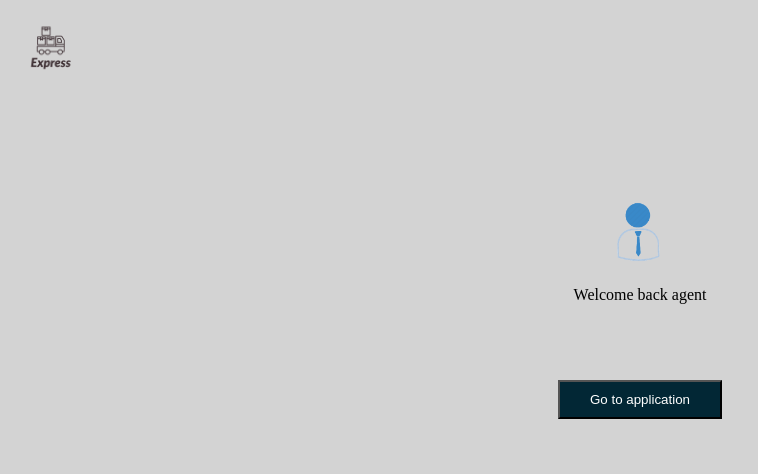
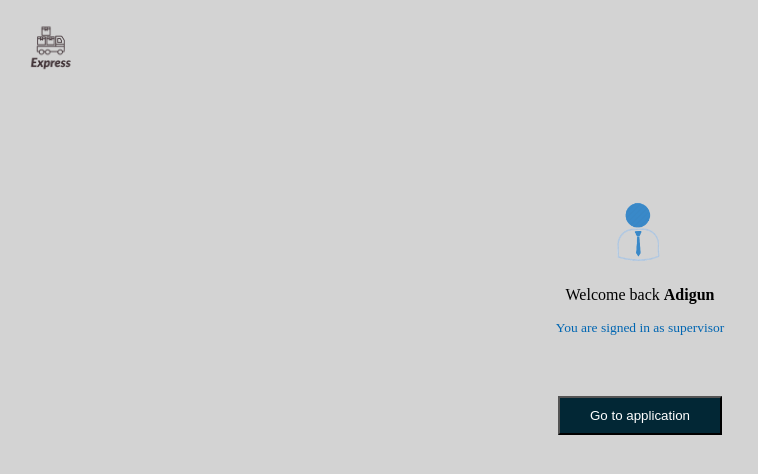
Before and after one commit to SneezyG/transport, a Django app: page /welcome/ in a window 1280 px wide. Shown: the top 474 px of the page, without its empty margins (0-758 px from the left). Run offline with Django 4.2, Linux system fonts and the light colour scheme; a user stored in the database is signed in.

Commit message:
interface clean up'

```diff
--- a/transit/app/static/app/css/manage.css
+++ b/transit/app/static/app/css/manage.css
@@ -586,13 +586,13 @@
    .no > p {
      text-transform: capitalize;
      margin: 0 0 5px 0;
-     font-size: 15px;
+     font-size: 13.5px;
      padding-right: 20px;
      overflow-wrap: break-word;
    }
 
    .no > span {
-     font-size: 14px;
+     font-size: 13.5px;
      letter-spacing: 3px;
      text-decoration: none;
      color: rgb(2, 39, 53);
--- a/transit/app/static/app/script/manage.js
+++ b/transit/app/static/app/script/manage.js
@@ -176,6 +176,7 @@ for (let elem of markButtons) {
       } else {
         elem.style.pointerEvents = "none";
         elem.style.filter = "blur(1px)";
+        elem.style.opacity = 0.5;
       }
     }
     header.style.filter = "blur(1px)";
@@ -212,6 +213,7 @@ for (let elem of markButtons) {
         more.style.pointerEvents = "auto";
       } else {
         elem.style.filter = "blur(0)";
+        elem.style.opacity = 1;
         elem.style.pointerEvents = "auto";
       }
     }
@@ -339,7 +341,6 @@ for (let elem of markButtons) {
 
 
 // map constructor
-
 function mapConstruct(coord) {
   mapboxgl.accessToken = 'pk.eyJ1Ijoic25lZXp5ZyIsImEiOiJjbGU4c2ltajYwaW5yM29sOGNvc2p6Mm9sIn0.gfgiXz_Snua47-NbzOBEww';
 
--- a/transit/app/static/app/script/monitor.js
+++ b/transit/app/static/app/script/monitor.js
@@ -45,7 +45,7 @@ function open(e) {
       elem.querySelector('#more').scroll(0, 0);
     } else {
       elem.style.pointerEvents = "none";
-      elem.style.filter = "blur(1px)";
+      elem.style.filter = "blur(1px) opacity(50%)";
     }
   }
   header.style.filter = "blur(1px)";
@@ -75,7 +75,7 @@ function close(e) {
     if (elem == parent) {
       elem.style.boxShadow = "";
     } else {
-      elem.style.filter = "blur(0)";
+      elem.style.filter = "blur(0) opacity(100%)";
       elem.style.pointerEvents = "auto";
     }
   }
--- a/transit/app/templates/app/welcome.html
+++ b/transit/app/templates/app/welcome.html
@@ -3,7 +3,7 @@
 <html>
 <head>
     <meta name="viewport" content="width=device-width, initial-scale=1">
-    <title>Agent welcome Page</title>
+    <title>User welcome Page</title>
 <style>
 
  html,body{
@@ -39,6 +39,13 @@
     margin-top: 60px;
   }
 
+  p.group {
+    padding: 0;
+    margin: 0;
+    font-size: 13.5px;
+    color: #0066b2;
+  }
+
 
 
 </style>
@@ -49,7 +56,8 @@
 
    <div id="welcome">
      <img src="{% static 'app/image/agent.png' %}" alt="logo" />
-     <p>Welcome back agent</p>
+     <p>Welcome back <b>Adigun</b></p>
+     <p class="group">You are signed in as supervisor</p>
      <a href="{% url "app:panel" %}"><button>Go to application</button></a>
    </div>
 
```
Also changed, not shown: transit/db.sqlite3.
